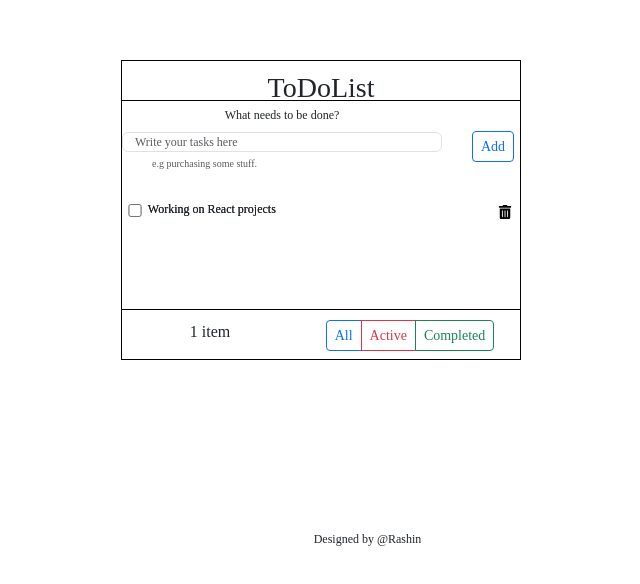
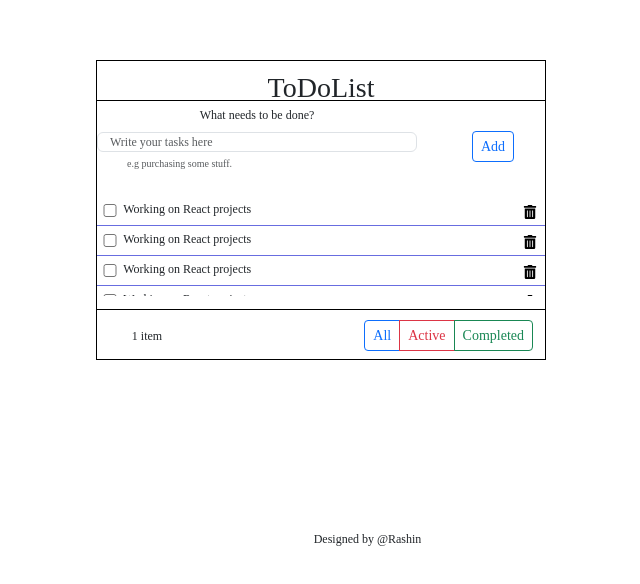
Before and after one commit to Rashin-Harisi/TodoList, a React (Create React App) app: page / in a window 1280 px wide. Shown: the part 190-774 px from the top of the page, without its empty margins (319-959 px from the left). Built offline with nearby package versions, Linux system fonts and the light colour scheme.

Commit message:
updating css styles

```diff
--- a/src/comonents/footer/footer.css
+++ b/src/comonents/footer/footer.css
@@ -4,4 +4,21 @@
     height: 50px;
     position : absolute;
     bottom: 0;
+    padding: auto auto;
 }
+.footerFilter{
+    width: 100%;
+}
+
+.footerFilter .footerFilter__countItems{
+    font-size: 12px;
+    text-align: left;
+    max-width: 100px;
+    display: flex;
+    align-items: center;
+    justify-content: center;
+}
+.footerFilter .footerFilter__buttonFilter{
+    text-align: right;
+
+}
--- a/src/comonents/footer/footer.js
+++ b/src/comonents/footer/footer.js
@@ -7,11 +7,11 @@ import 'bootstrap/dist/css/bootstrap.min.css';
 const Footer = () => {
     return (
         <div className='footer'>
-            <Row style={{ width:'400px', marginTop:'10px'}}>
-                <Col>
+            <Row className='footerFilter'style={{ width:'100%', marginTop:'10px', marginLeft:'0'}}>
+                <Col className='footerFilter__countItems' >
                     <div>1 item</div>
                 </Col>
-                <Col>
+                <Col className='footerFilter__buttonFilter' >
                     <ButtonGroup aria-label="Basic example">
                         <Button variant="outline-primary" size="sm">All</Button>
                         <Button variant="outline-danger" size="sm">Active</Button>
--- a/src/comonents/layout/layout.css
+++ b/src/comonents/layout/layout.css
@@ -1,6 +1,6 @@
 .wholeApp{
     border: 1px solid black;
-    width: 400px;
+    width: 450px;
     height: 300px;
     position: absolute;
     left: 50%;
--- a/src/comonents/taskItem/taskItem.css
+++ b/src/comonents/taskItem/taskItem.css
@@ -5,13 +5,10 @@
 }
 .tasksItem{
     width: 100%;
-    position: absolute;
     left: 0;
-
-}
-.tasksItem li{
     display: flex;
     align-items: center;
+    border-bottom: 1px solid #686de0;
 }
 .tasksItem input{
     width: 30px;
@@ -21,7 +18,9 @@
 }
 .tasksItem p{
     width: 100%;
-    text-align:left
+    text-align:left;
+    font-size: 12px;
+    height:5px;
 }
 .tasksItem button{
     width: 30px;
--- a/src/comonents/taskItem/taskItem.js
+++ b/src/comonents/taskItem/taskItem.js
@@ -5,13 +5,11 @@ import './taskItem.css';
 
 const TaskItem =()=>{
     return(
-        <div className='tasksItem'>
-            <li>
+            <li className='tasksItem'>
                     <input type='checkbox' />
-                    <p style={{fontSize:'12px', height:'5px', }}> Working on React projects</p>
+                    <p> Working on React projects</p>
                     <Button className='deleteButton' variant="light" size='sm'><FaTrashAlt/></Button>
             </li>
-        </div>
     )
 };
 
--- a/src/comonents/todoApp/todo.css
+++ b/src/comonents/todoApp/todo.css
@@ -11,5 +11,8 @@
     box-shadow: none;
 }
 .tasksList{
-    height: 100px;
+    max-height: 100px;
+    overflow: auto;
+    width: 100%;
+    padding: 0;
 }
--- a/src/comonents/todoApp/todo.js
+++ b/src/comonents/todoApp/todo.js
@@ -27,8 +27,11 @@ const ToDo = () => {
             </div>
             <div>
                 <ul className='tasksList'>
-                    <TaskItem/>
-                    <TaskItem/>
+                    <TaskItem />
+                    <TaskItem />
+                    <TaskItem />
+                    <TaskItem />
+                    <TaskItem />
                 </ul>
             </div>
 
```
